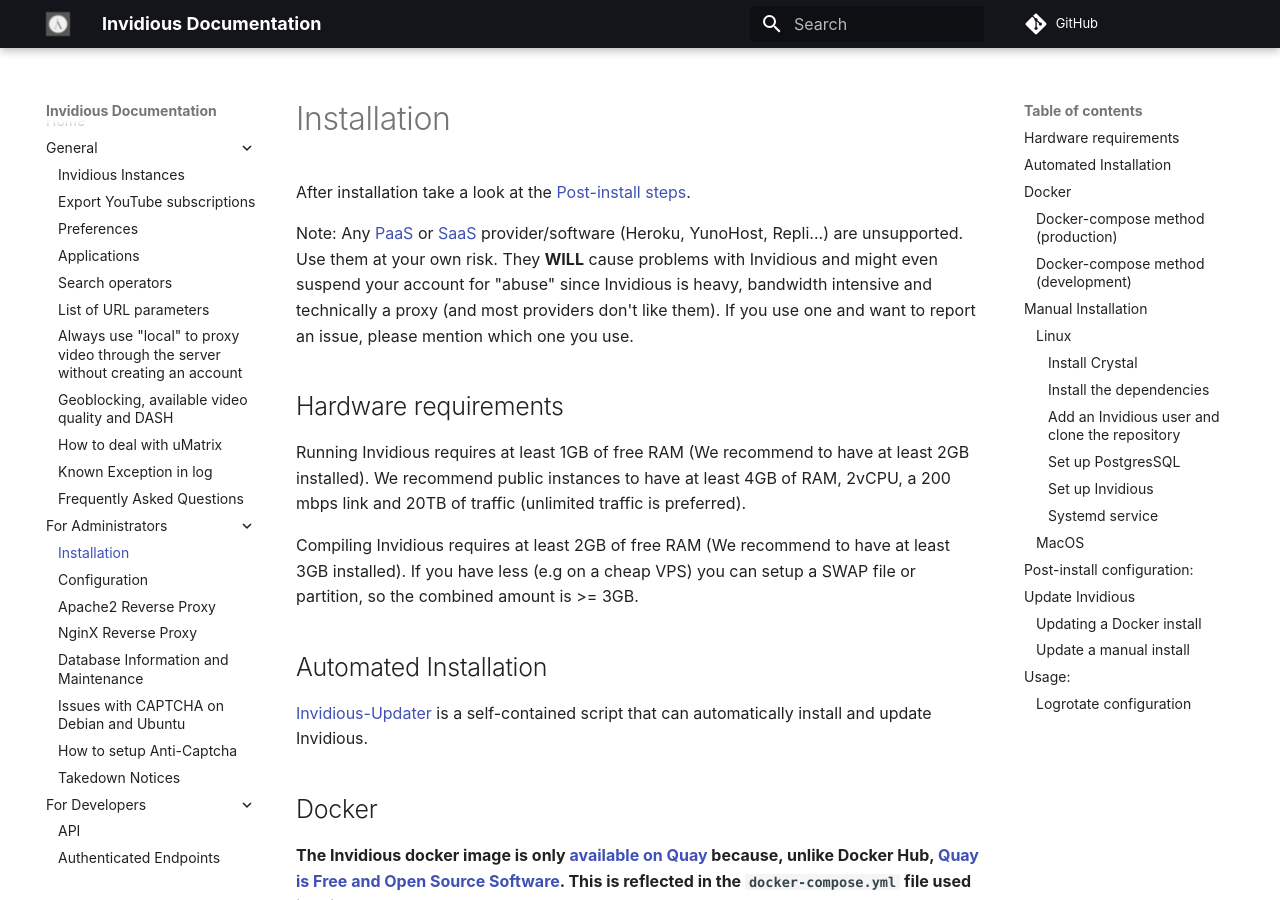
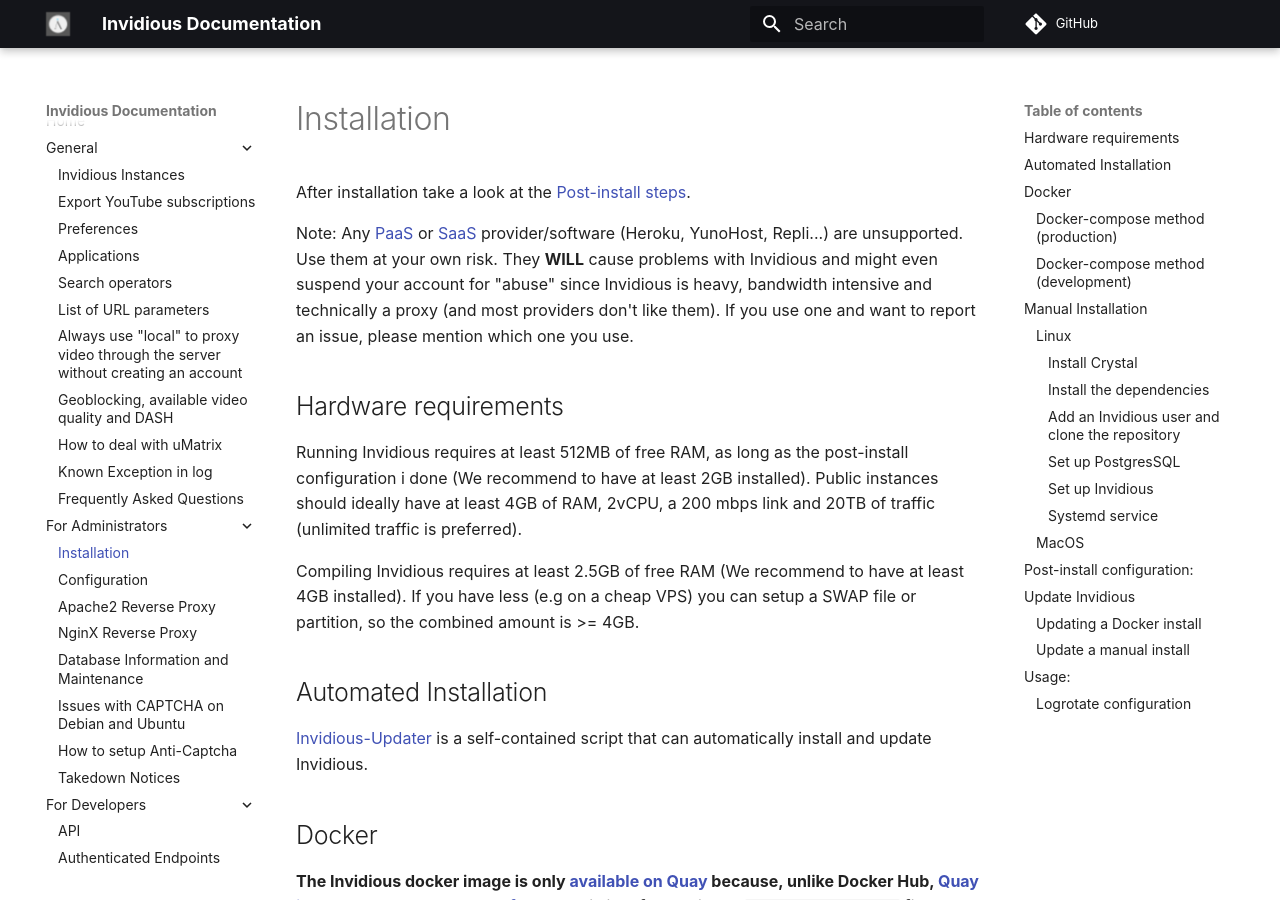
Before and after one commit to iv-org/documentation, an MkDocs documentation site: the page built from docs/installation.md, in a window 1280 px wide and 900 px high. Built offline with MkDocs 1.6.1 and Material for MkDocs 9.7.7, drawn with Linux system fonts in a browser that asks for light colours; comment, search, counter and statistics services are not loaded.

Commit message:
Apply suggestions + Reword

```diff
--- a/docs/installation.md
+++ b/docs/installation.md
@@ -7,10 +7,10 @@
 
 ## Hardware requirements
 
-Running Invidious requires at least 1GB of free RAM (We recommend to have at least 2GB installed). We recommend public instances to have at least 4GB of RAM, 2vCPU, a 200 mbps link and 20TB of traffic (unlimited traffic is preferred).
+Running Invidious requires at least 512MB of free RAM, as long as the post-install configuration i done (We recommend to have at least 2GB installed). Public instances should ideally have at least 4GB of RAM, 2vCPU, a 200 mbps link and 20TB of traffic (unlimited traffic is preferred).
 
-Compiling Invidious requires at least 2GB of free RAM (We recommend to have at least 3GB installed).
-If you have less (e.g on a cheap VPS) you can setup a SWAP file or partition, so the combined amount is >= 3GB.
+Compiling Invidious requires at least 2.5GB of free RAM (We recommend to have at least 4GB installed).
+If you have less (e.g on a cheap VPS) you can setup a SWAP file or partition, so the combined amount is >= 4GB.
 
 
 ## Automated Installation
```
